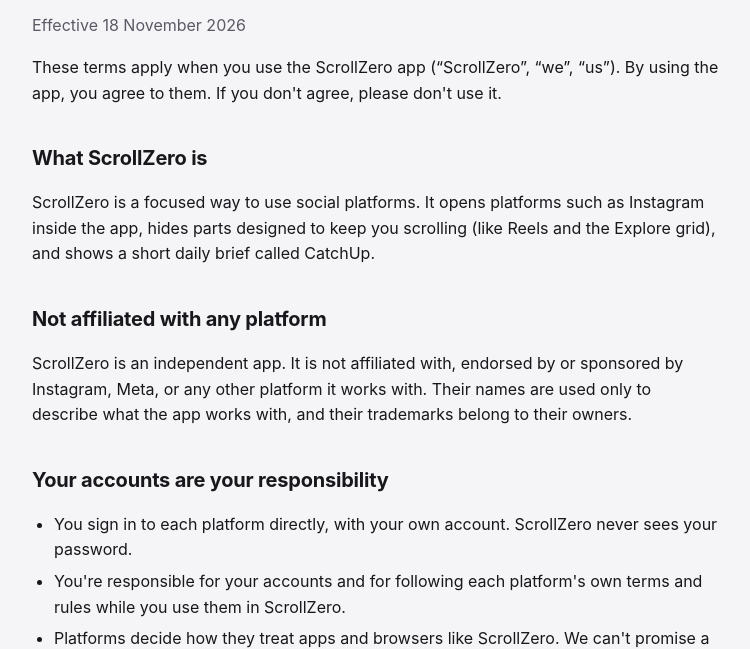
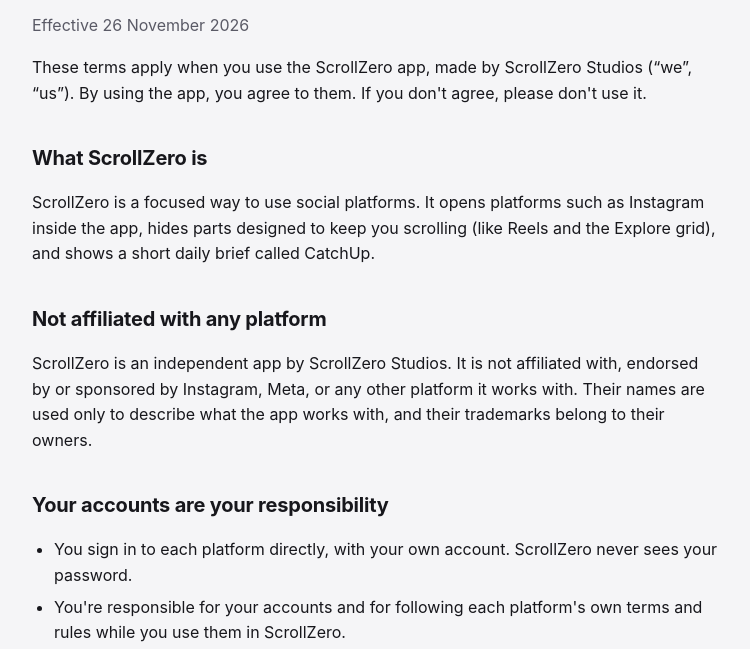
Before and after one commit to iamadarshkumar/scrollzero-site, a plain HTML site: page terms/index.html in a window 1280 px wide. Shown: the part 137-786 px from the top of the page, without its empty margins (264-1014 px from the left). Drawn offline with Linux system fonts and the light colour scheme.

Commit message:
docs(site): name the operator ScrollZero Studios
The Google Play developer name is now ScrollZero Studios. Privacy policy, terms and home page now say the app is made by ScrollZero Studios; policy effective dates moved to 26 November 2026.

```diff
--- a/terms/index.html
+++ b/terms/index.html
@@ -15,15 +15,15 @@
   </header>
 
   <h1>Terms of use</h1>
-  <p class="muted">Effective 18 November 2026</p>
+  <p class="muted">Effective 26 November 2026</p>
 
-  <p>These terms apply when you use the ScrollZero app (“ScrollZero”, “we”, “us”). By using the app, you agree to them. If you don't agree, please don't use it.</p>
+  <p>These terms apply when you use the ScrollZero app, made by ScrollZero Studios (“we”, “us”). By using the app, you agree to them. If you don't agree, please don't use it.</p>
 
   <h2>What ScrollZero is</h2>
   <p>ScrollZero is a focused way to use social platforms. It opens platforms such as Instagram inside the app, hides parts designed to keep you scrolling (like Reels and the Explore grid), and shows a short daily brief called CatchUp.</p>
 
   <h2>Not affiliated with any platform</h2>
-  <p>ScrollZero is an independent app. It is not affiliated with, endorsed by or sponsored by Instagram, Meta, or any other platform it works with. Their names are used only to describe what the app works with, and their trademarks belong to their owners.</p>
+  <p>ScrollZero is an independent app by ScrollZero Studios. It is not affiliated with, endorsed by or sponsored by Instagram, Meta, or any other platform it works with. Their names are used only to describe what the app works with, and their trademarks belong to their owners.</p>
 
   <h2>Your accounts are your responsibility</h2>
   <ul>
```
Also changed, not shown: index.html (+1 -1 lines), privacy/index.html (+3 -3 lines).
